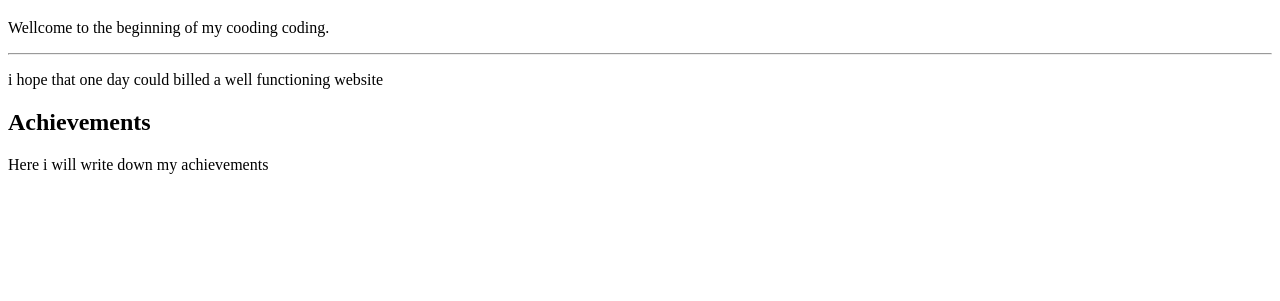
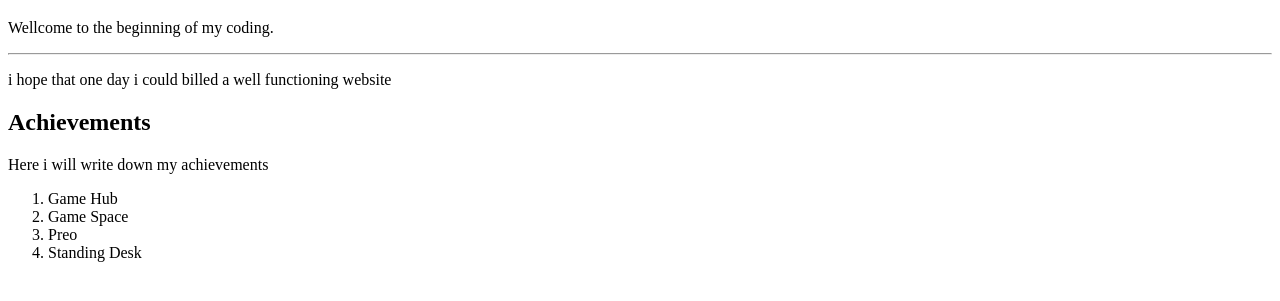
Before and after one commit to LeoMuleya/mywebsite, a plain HTML site: page index.html in a window 1280 px wide. Shown: the part 61-362 px from the top of the page. Drawn offline with Linux system fonts and the light colour scheme.

Commit message:
Update index.html

```diff
--- a/index.html
+++ b/index.html
@@ -8,11 +8,18 @@
 <body>
   <h1>My first Website</h1>
   <p>
-    Wellcome to the beginning of my cooding coding.
+    Wellcome to the beginning of my coding.
   </p>
   <hr>
-  <P> i hope that one day could billed a well functioning website</P>
+  <P> i hope that one day i could billed a well functioning website</P>
   <h2> Achievements </h2>
   <p>Here i will write down my achievements </p>
+  <ol>
+  <li>Game Hub</li>
+  <li>Game Space</li>
+  <li>Preo</li>
+  <li>Standing Desk</li>
+</ol>
+
 </body>
 </html>
```
